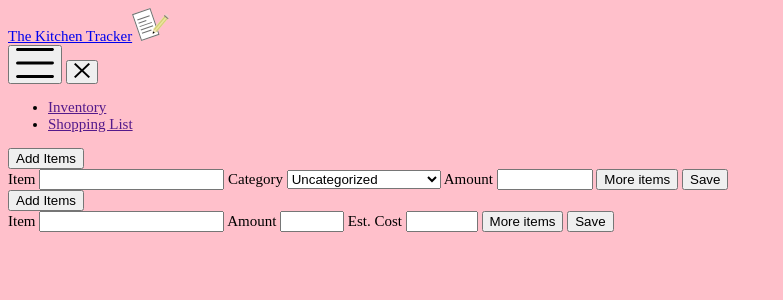
After one commit to dstrickl7/inventory-tracker, a PHP site: page / in a window 1280 px wide. The commit adds this page. Shown: the top 300 px of the page, without its empty margins (0-783 px from the left). Run offline with PHP 8.4, Linux system fonts and the light colour scheme; a stand-in replaces the project's code that opens the database connection.

Commit message:
created HTML skeleton

```diff
--- /dev/null
+++ b/index.php
@@ -0,0 +1,114 @@
+<!DOCTYPE html>
+<html lang="en">
+<head>
+    <meta charset="UTF-8">
+    <meta http-equiv="X-UA-Compatible" content="IE=edge">
+    <meta name="viewport" content="width=device-width, initial-scale=1.0">
+    <title>Kitchen Inventory Tracker</title>
+    <!-- Fonts -->
+    <link rel="preconnect" href="https://fonts.googleapis.com">
+<link rel="preconnect" href="https://fonts.gstatic.com" crossorigin>
+<link href="https://fonts.googleapis.com/css2?family=Caveat:wght@500&family=Quicksand:wght@300;400;500&display=swap" rel="stylesheet">
+
+<!-- Stylesheet -->
+<link rel="stylesheet" href="../styles/style.css">
+
+</head>
+<body>
+    <header>
+        <!-- Navbar -->
+        <nav class="navbar">
+            <div class="logo-container">
+                <a href="#" aria-label="homepage">The Kitchen Tracker<img src="../styles/icons/shopping-list.svg" alt="The Kitchen Tracker"></a>
+            </div>
+            <div class="nav-icon-container">
+                <button>
+                    <img src="../styles/icons/hamburger.svg" alt="open menu">
+                </button>
+                <button>
+                    <img src="../styles/icons/icon-close.svg" alt="close menu">
+                </button>
+            </div>
+            <div class="navlist-container">
+                <ul class="navlist">
+                    <li class="navitem"><a href="" class="navlink">Inventory</a></li>
+                    <li class="navitem"><a href="" class="navlink">Shopping List</a></li>
+                </ul>
+            </div>
+        </nav>
+        <!-- Navbar end -->
+        <div class="overlay"></div>
+    </header>
+    <main>
+        <section class="inventory">
+            <!-- Inventory Container -->
+            <div class="container main-container">
+            <!-- Display inventory items -->
+            <?php include "scripts/read.php" ;?>
+            <!-- Button to add items -->
+            <button class="add-btn btn-fill" id="add-inventory">Add Items</button>
+            <!-- Add inventory container -->
+                <div class="container add-container inventory-add">
+                <!-- Form -->
+                <div class="form-container">
+                    <form action="scripts/create.php" method="post">
+                        <label for="item">Item</label>
+                        <input type="text" name="item" id="item" required>
+                        <label for="category">Category</label>
+                        <select name="category" id="category-select">
+                            <option value="uncategorized">Uncategorized</option>
+                            <option value="produce">Produce</option>
+                            <option value="meat">Meat & Poultry</option>
+                            <option value="dairy">Dairy & Eggs</option>
+                            <option value="grains">Grains, Rice, & Beans</option>
+                            <option value="spices">Spices & Seasonings</option>
+                        </select>
+                        <label for="amount">Amount</label>
+                        <input type="number" name="amount" id="amount" step=".25" min="0" max="1000">
+                        <button class="btn-nofill">More items</button>
+                        <button type="submit" class="btn-fill">Save</button>
+                    </form>
+                </div>
+
+                    <!-- Form ends -->
+                </div>
+            </div>
+
+            <!-- End Inventory Container -->
+        </section>
+        <section class="list">
+            <!-- List Container -->
+            <div class="container main-container">
+            <!-- Display list items -->
+            <?php include "scripts/read.php" ;?>
+            <!-- Button to add items -->
+            <button class="add-btn btn-fill" id="add-list">Add Items</button>
+                </div>
+            <!-- End List Container -->
+
+
+            <!-- Add list items container -->
+                <div class="container add-container list-add">
+                <!-- Form -->
+                <div class="form-container">
+                    <form action="scripts/create.php" method="post">
+                        <label for="list-item">Item</label>
+                        <input type="text" name="list-item" id="list-item" required>
+                        <label for="list-amount">Amount</label>
+                        <input type="number" name="list-amount" id="list-amount" step="1" min="0" max="100">
+                        <label for="cost">Est. Cost</label>
+                        <input type="number" name="list-amount" id="list-amount" step="1" min="0" max="1000">
+                        <button class="btn-nofill">More items</button>
+                        <button type="submit" class="btn-fill">Save</button>
+                    </form>
+                </div>
+                <!-- Form ends -->
+                </div>
+        </section>
+
+
+    </main>
+
+
+</body>
+</html>
--- a/styles/style.css
+++ b/styles/style.css
@@ -4,6 +4,7 @@
 
 body {
   font-size: 15px;
+  background-color: pink;
 }
 
 /*# sourceMappingURL=style.css.map */
--- a/styles/style.scss
+++ b/styles/style.scss
@@ -6,4 +6,5 @@
 
 body {
   font-size: 15px;
+  background-color: pink;
 }
```
Also changed, not shown: scripts/index.php (deleted, +0 -26 lines), styles/icons/shopping-list.svg (renamed from styles/icons/shopping list.svg), 1 other file.
